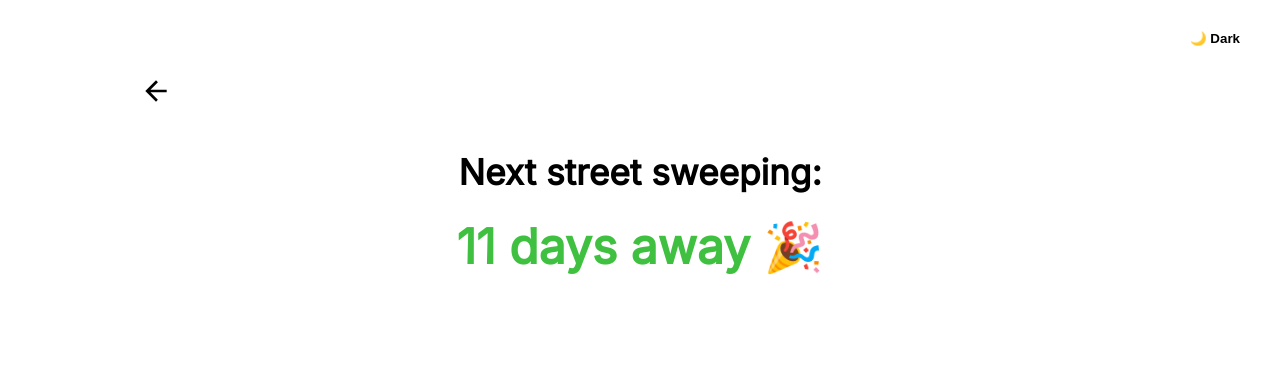
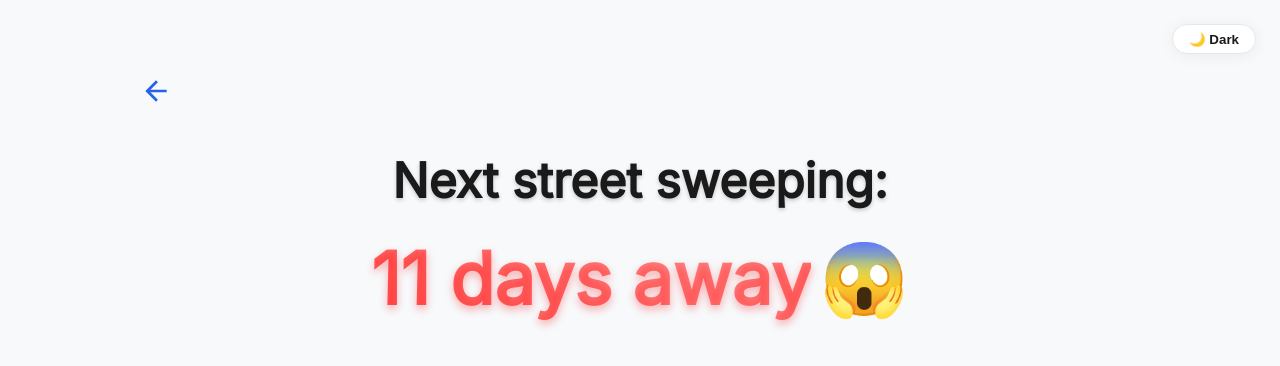
Before and after one commit to aradmargalit/portfolio, a Next.js app: page /tools/sweep in a window 1280 px wide. Shown: the top 366 px of the page. Built offline with nearby package versions, Linux system fonts and the light colour scheme.

Commit message:
text mods

```diff
--- a/src/app/tools/sweep/page.scss
+++ b/src/app/tools/sweep/page.scss
@@ -1,4 +1,5 @@
 @use '../../../constants.scss';
+@import '../../page.scss';
 
 .sweep {
   @include constants.page-styles;
@@ -72,25 +73,70 @@
     text-align: center;
 
     h2 {
-      font-size: 2.2rem;
-      font-weight: 600;
+      font-size: 3rem;
+      font-weight: 700;
       margin: 0;
+      text-shadow: 0 2px 4px rgba(0, 0, 0, 0.2);
     }
 
-    p {
+    .sweep-info {
+      display: flex;
+      align-items: center;
+      justify-content: center;
       margin: 0;
-      transition: color 0.3s ease;
-      font-size: 3rem;
+      font-size: 4.5rem;
       font-weight: bold;
 
-      &.urgent {
-        color: #ff4040;
-      }
+      span {
+        &.urgent {
+          background: linear-gradient(45deg, #ff4040, #ff8080, #ff4040, #ff0000);
+          background-size: 300% 300%;
+          -webkit-background-clip: text;
+          background-clip: text;
+          color: transparent;
+          text-shadow: 0 4px 8px rgba(255, 0, 0, 0.3);
+          animation: urgentGradient 3s ease infinite;
+        }
 
-      &.safe {
-        color: #40c040;
+        &.safe {
+          background: linear-gradient(45deg, #40c040, #80ff80, #40c040, #00cc00);
+          background-size: 300% 300%;
+          -webkit-background-clip: text;
+          background-clip: text;
+          color: transparent;
+          text-shadow: 0 4px 8px rgba(0, 128, 0, 0.3);
+          animation: safeGradient 3s ease infinite;
+        }
+
+        &.emoji {
+          margin-left: 0.5rem;
+        }
       }
     }
+  }
+}
+
+@keyframes urgentGradient {
+  0% {
+    background-position: 0% 50%;
+  }
+  50% {
+    background-position: 100% 50%;
+  }
+  100% {
+    background-position: 0% 50%;
+  }
+}
+
+@keyframes safeGradient {
+  0% {
+    background-position: 0% 50%;
+  }
+  50% {
+    background-position: 100% 50%;
+  }
+  100% {
+    background-position: 0% 50%;
   }
 }
 
--- a/src/app/tools/sweep/page.tsx
+++ b/src/app/tools/sweep/page.tsx
@@ -57,7 +57,7 @@ function Sweep() {
 		setDaysUntil(diffDays);
 	}, []);
 
-	const isWithin7Days = daysUntil !== null && daysUntil <= 7;
+	const isWithin7Days = daysUntil !== null && daysUntil>= 7;
 
 	return (
 		<div className="sweep">
@@ -71,10 +71,12 @@ function Sweep() {
 			<div className="sweep__content">
 				<h2>Next street sweeping:</h2>
 				{daysUntil !== null && (
-					<p className={isWithin7Days ? "urgent" : "safe"}>
-						{daysUntil} {daysUntil === 1 ? "day" : "days"} away{" "}
-						{isWithin7Days ? "😱" : "🎉"}
-					</p>
+					<div className="sweep-info">
+						<span className={isWithin7Days ? "urgent" : "safe"}>
+							{daysUntil} {daysUntil === 1 ? "day" : "days"} away
+						</span>
+						<span className="emoji">{isWithin7Days ? "😱" : "🎉"}</span>
+					</div>
 				)}
 			</div>
 		</div>
```
Also changed, not shown: src/app/tools/sweep/truck.png (added).
